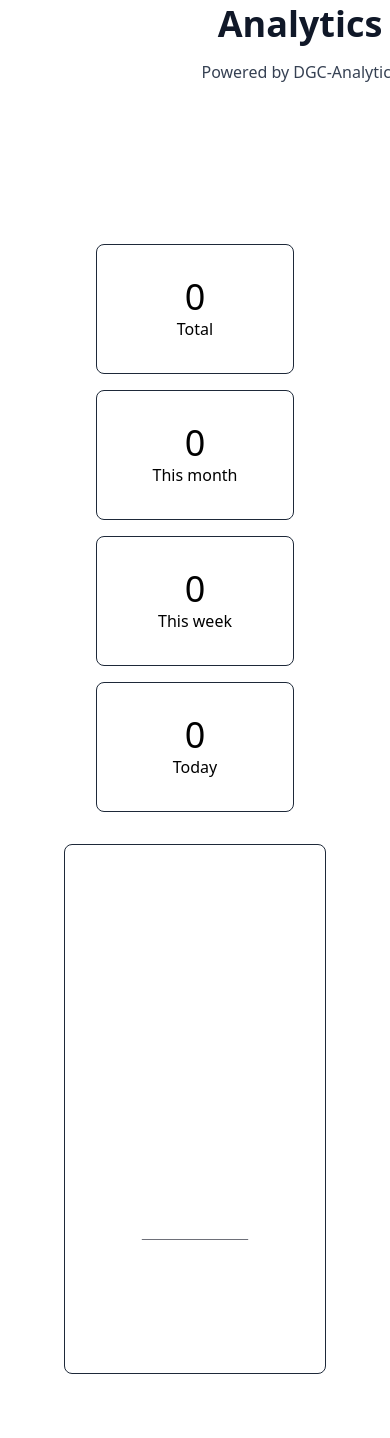
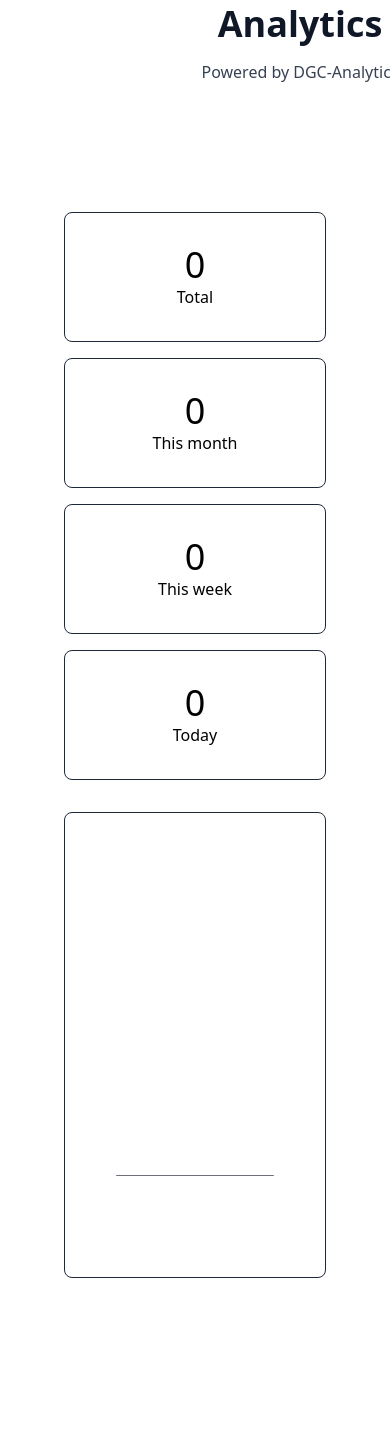
Before and after one commit to DiamondGotCat/web, a Flask app: page /analytics/ in a window 390 px wide; the page is wider, and only the part inside the window is pictured. Shown: the part 124-1562 px from the top of that part. After the commit the page ends 1402 px from the top of that part, so only its background shows below. Run offline with Flask 3, Linux system fonts and the light colour scheme.

Commit message:
no description

```diff
--- a/templates/analytics.html
+++ b/templates/analytics.html
@@ -53,8 +53,8 @@ DGC-Analytics v4.1
         </div>
     </div>
 </section>
-<div class="p-16 text-center">
-    <div class="p-8 grid grid-cols-1 gap-4 lg:grid-cols-4 lg:gap-8">
+<div class="p-16 text-center space-y-8">
+    <div class="grid grid-cols-1 gap-4 lg:grid-cols-4 lg:gap-8">
         <div class="p-8 rounded-lg border border-gray-800">
             <p class="text-4xl">{{ totalCount }}</p>
             <p>Total</p>
@@ -72,7 +72,7 @@ DGC-Analytics v4.1
             <p>Today</p>
         </div>
     </div>
-    <div class="p-16 rounded-lg border border-gray-800">
+    <div class="p-8 rounded-lg border border-gray-800">
         <div id="chart" style="width: 100%; height: 400px; min-height: 400px;"></div>
     </div>
 </div>
```
